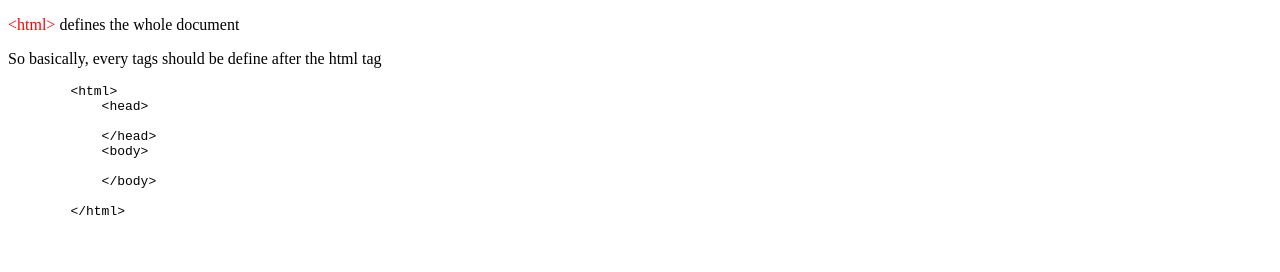
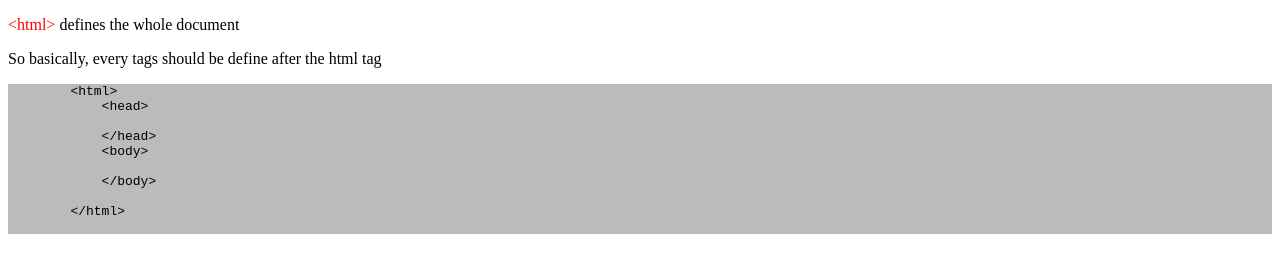
Before and after one commit to BeepBoopBit/html-examples, a plain HTML site: page fundamentals/html.html in a window 1280 px wide. Drawn offline with Linux system fonts and the light colour scheme.

Commit message:
Added color in HTML

```diff
--- a/fundamentals/html.html
+++ b/fundamentals/html.html
@@ -12,7 +12,7 @@
     <p><span style="color: red;">&lt;html&gt;</span> defines the whole document</p>
     <p>So basically, every tags should be define after the html tag</p>
 </body>
-<pre>
+<pre style="background-color: #bbb;">
         &lt;html&gt;
             &lt;head&gt;
 
```
